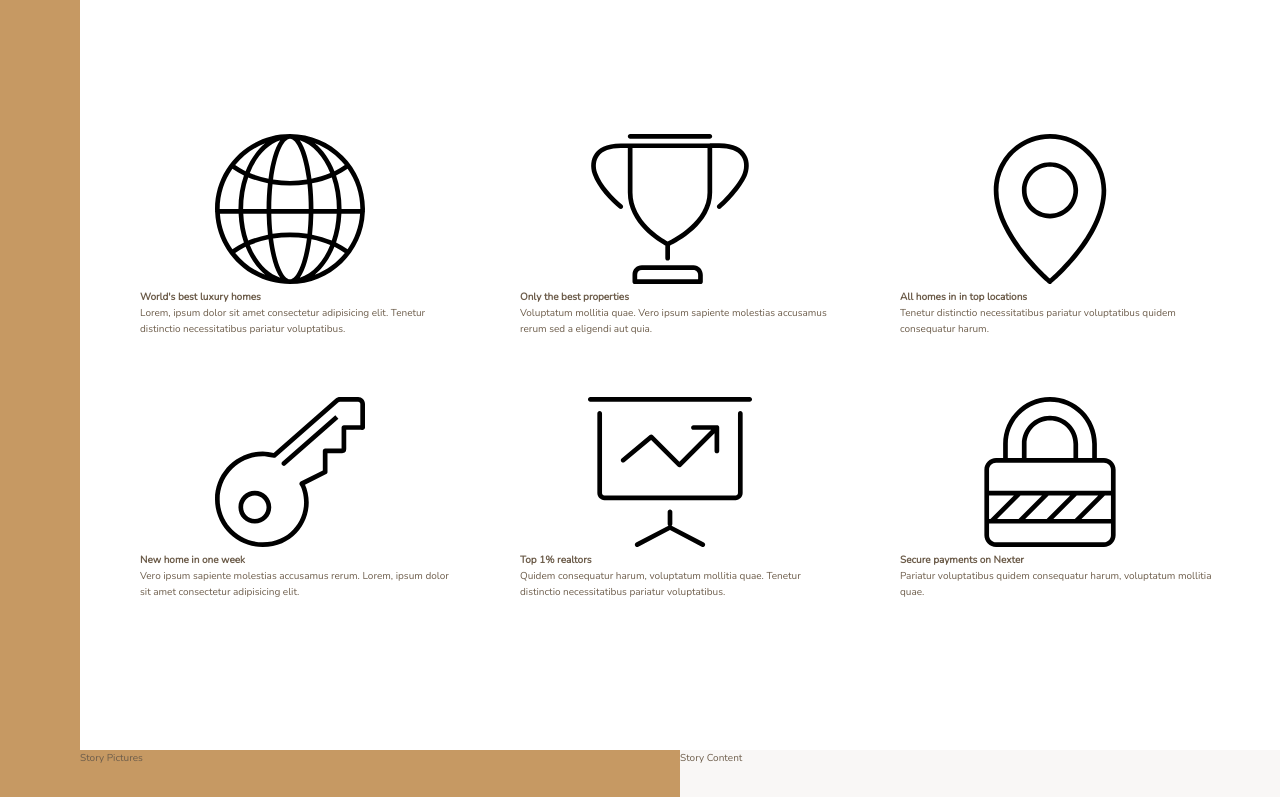
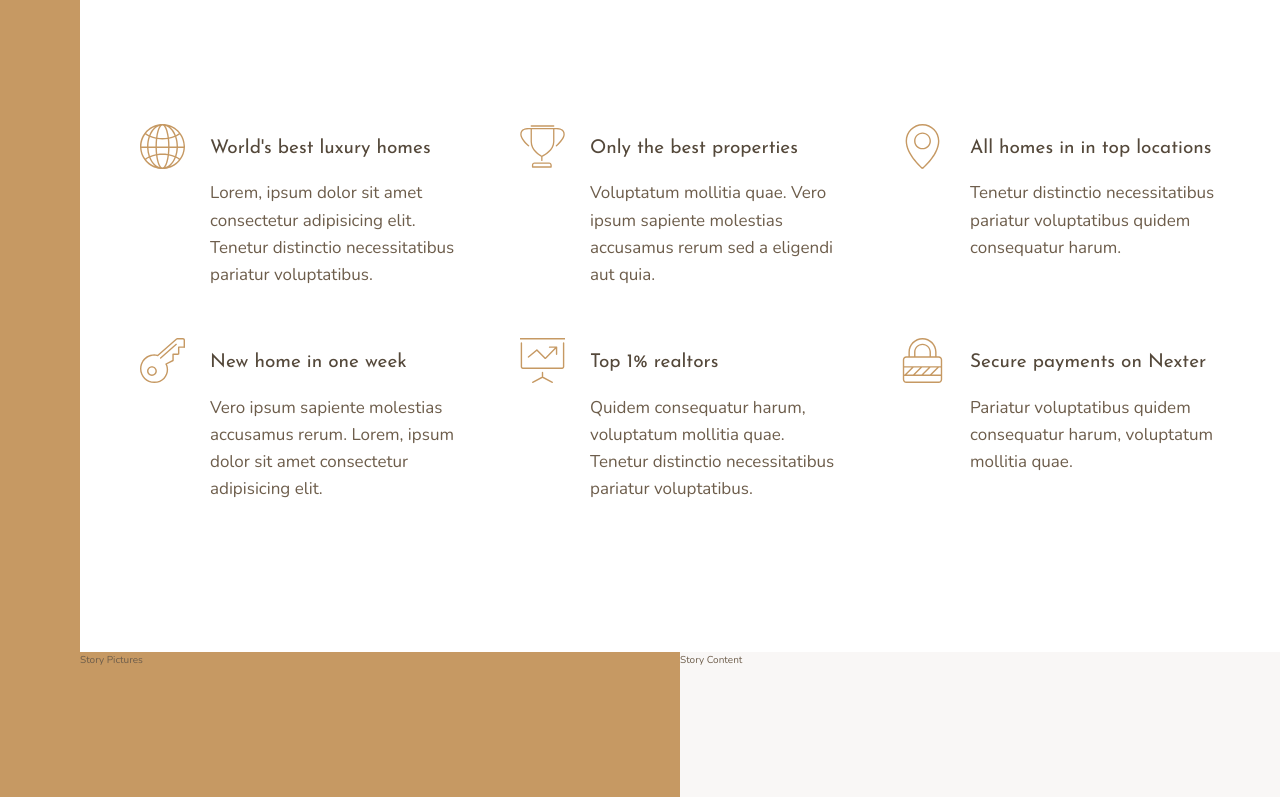
Before and after one commit to araqueheinz/Project-Nexter, a website: page index.html in a window 1280 px wide. Shown: the part 656-1453 px from the top of the page. Drawn offline with nearby package versions, Linux system fonts and the light colour scheme.

Commit message:
Done with the features part

```diff
--- a/sass/_features.scss
+++ b/sass/_features.scss
@@ -23,10 +23,35 @@
 
   // GRID WITHIN GRID
   display: grid;
-  grid-template-columns: repeat(3, 1fr);
+
+  // Responsive columns
+  grid-template-columns: repeat(auto-fit, minmax(25rem, 1fr));
   grid-gap: 6rem;
 
-  &__icon {
+  align-items: start;
+}
+
+.feature {
+
+  display: grid;
+  grid-template-columns: min-content 1fr;
+  grid-row-gap: 1.5rem;
+  grid-column-gap: 2.5rem;
+
+  &__icon{
+    fill: $color-primary;
+    width: 4.5rem;
+    height: 4.5rem;
+
+    // GRID ROW
+    grid-row: 1 / span 2;
+
+    // Move it a little bit
+    transform: translateY(-1rem);
 
   }
+
+  &__text {
+    font-size: 1.7rem;
+  }
 }
--- a/sass/_typography.scss
+++ b/sass/_typography.scss
@@ -0,0 +1,46 @@
+/*
+  $color-primary: #c69963;
+  $color-primary-dark: #B28451;
+
+  $color-secondary: #101d2c;
+
+  $color-grey-light-1: #f9f7f6;
+  $color-grey-light-2: #aaa;
+
+  $color-grey-dark-1: #54483A;
+  $color-grey-dark-2: #6D5D4B;
+
+  // FONT VARIABLES
+  $font-primary: 'Nunito', sans-serif;
+  $font-display: 'Josefin Sans', sans-serif;
+*/
+
+%heading {
+  font-family: $font-display;
+  font-weight: 400;
+}
+
+.heading-1 {
+  @extend %heading;
+}
+
+.heading-2 {
+  @extend %heading;
+}
+
+.heading-3 {
+  @extend %heading;
+}
+
+.heading-4 {
+  @extend %heading;
+  font-size: 1.9rem;
+
+  &--light {
+    color: $color-grey-light-1;
+  }
+
+  &--dark{
+    color: $color-grey-dark-1;
+  }
+}
```
Also changed, not shown: css/style.css.
